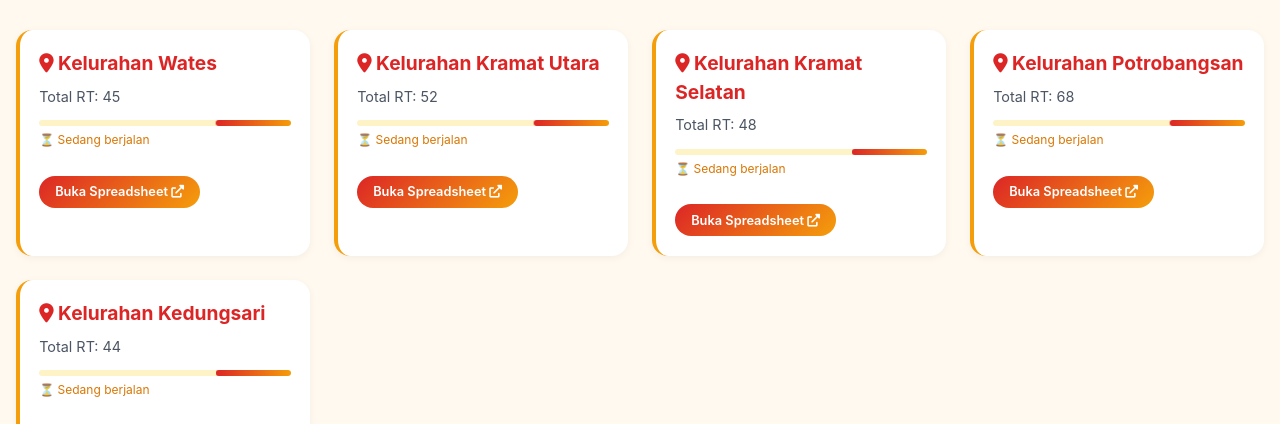
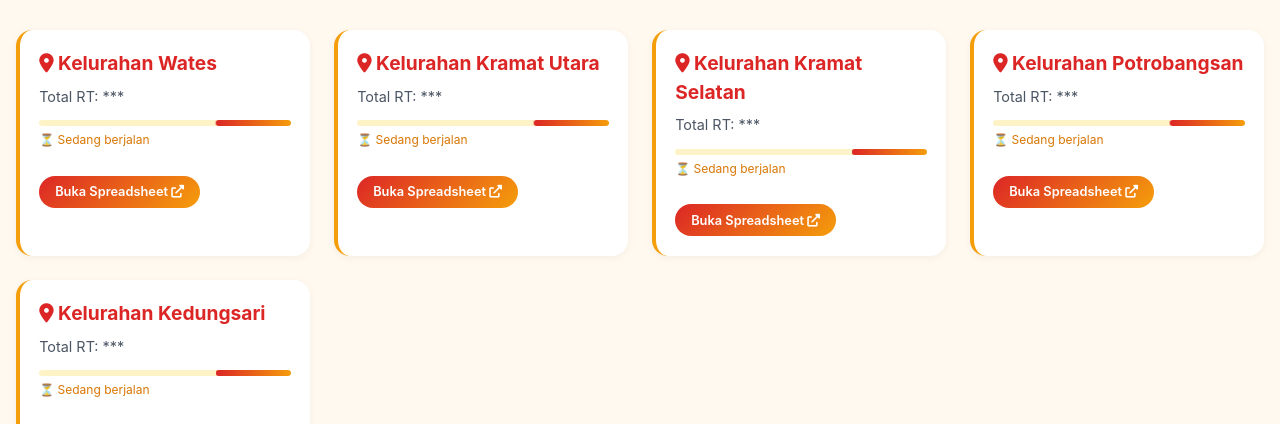
Before and after one commit to fasilitatormgl/siomai, a Jekyll site: the page built from realisasi.md, in a window 1280 px wide and 900 px high, scrolled down 340 px. Shown: the part 172-596 px from the top of the window. Built offline with Jekyll 4.4.1, drawn with Linux system fonts in a browser that asks for light colours; nearby versions of some CDN libraries.

Commit message:
Update realisasi.md

```diff
--- a/realisasi.md
+++ b/realisasi.md
@@ -3,7 +3,7 @@ layout: default
 title: Rekap Realisasi PRODAMAI
 ---
 
-# Rekap Realisasi Program PRODAMAI
+## Rekap Realisasi Program PRODAMAI
 
 Program Pemberdayaan Masyarakat (PRODAMAI) terus bergerak di 17 kelurahan dan 1.030 RT di Kota Magelang. Berikut adalah data yang sedang dalam proses pendampingan.
 
@@ -40,7 +40,7 @@ Program Pemberdayaan Masyarakat (PRODAMAI) terus bergerak di 17 kelurahan dan 1.
     <div class="kelurahan-grid">
         <div class="kelurahan-card">
             <h3><i class="fas fa-map-marker-alt"></i> Kelurahan Wates</h3>
-            <p>Total RT: 45</p>
+            <p>Total RT: *** </p>
             <div class="progress-status">
                 <div class="progress-bar-animate"></div>
                 <span class="progress-text">⏳ Sedang berjalan</span>
@@ -49,7 +49,7 @@ Program Pemberdayaan Masyarakat (PRODAMAI) terus bergerak di 17 kelurahan dan 1.
         </div>
         <div class="kelurahan-card">
             <h3><i class="fas fa-map-marker-alt"></i> Kelurahan Kramat Utara</h3>
-            <p>Total RT: 52</p>
+            <p>Total RT: *** </p>
             <div class="progress-status">
                 <div class="progress-bar-animate"></div>
                 <span class="progress-text">⏳ Sedang berjalan</span>
@@ -58,7 +58,7 @@ Program Pemberdayaan Masyarakat (PRODAMAI) terus bergerak di 17 kelurahan dan 1.
         </div>
         <div class="kelurahan-card">
             <h3><i class="fas fa-map-marker-alt"></i> Kelurahan Kramat Selatan</h3>
-            <p>Total RT: 48</p>
+            <p>Total RT: *** </p>
             <div class="progress-status">
                 <div class="progress-bar-animate"></div>
                 <span class="progress-text">⏳ Sedang berjalan</span>
@@ -67,7 +67,7 @@ Program Pemberdayaan Masyarakat (PRODAMAI) terus bergerak di 17 kelurahan dan 1.
         </div>
         <div class="kelurahan-card">
             <h3><i class="fas fa-map-marker-alt"></i> Kelurahan Potrobangsan</h3>
-            <p>Total RT: 68</p>
+            <p>Total RT: *** </p>
             <div class="progress-status">
                 <div class="progress-bar-animate"></div>
                 <span class="progress-text">⏳ Sedang berjalan</span>
@@ -76,7 +76,7 @@ Program Pemberdayaan Masyarakat (PRODAMAI) terus bergerak di 17 kelurahan dan 1.
         </div>
         <div class="kelurahan-card">
             <h3><i class="fas fa-map-marker-alt"></i> Kelurahan Kedungsari</h3>
-            <p>Total RT: 44</p>
+            <p>Total RT: *** </p>
             <div class="progress-status">
                 <div class="progress-bar-animate"></div>
                 <span class="progress-text">⏳ Sedang berjalan</span>
@@ -127,7 +127,7 @@ Program Pemberdayaan Masyarakat (PRODAMAI) terus bergerak di 17 kelurahan dan 1.
         </div>
         <div class="kelurahan-card">
             <h3><i class="fas fa-map-marker-alt"></i> Kelurahan Jurangombo Selatan</h3>
-            <p>Total RT: 48</p>
+            <p>Total RT: *** </p>
             <div class="progress-status">
                 <div class="progress-bar-animate"></div>
                 <span class="progress-text">⏳ Sedang berjalan</span>
@@ -151,7 +151,7 @@ Program Pemberdayaan Masyarakat (PRODAMAI) terus bergerak di 17 kelurahan dan 1.
     <div class="kelurahan-grid">
         <div class="kelurahan-card">
             <h3><i class="fas fa-map-marker-alt"></i> Kelurahan Cacaban</h3>
-            <p>Total RT: 44</p>
+            <p>Total RT: *** </p>
             <div class="progress-status">
                 <div class="progress-bar-animate"></div>
                 <span class="progress-text">⏳ Sedang berjalan</span>
@@ -169,7 +169,7 @@ Program Pemberdayaan Masyarakat (PRODAMAI) terus bergerak di 17 kelurahan dan 1.
         </div>
         <div class="kelurahan-card">
             <h3><i class="fas fa-map-marker-alt"></i> Kelurahan Panjang</h3>
-            <p>Total RT: 52</p>
+            <p>Total RT: *** </p>
             <div class="progress-status">
                 <div class="progress-bar-animate"></div>
                 <span class="progress-text">⏳ Sedang berjalan</span>
```
Also changed, not shown: other parts of realisasi.md (+9 -9 lines).
